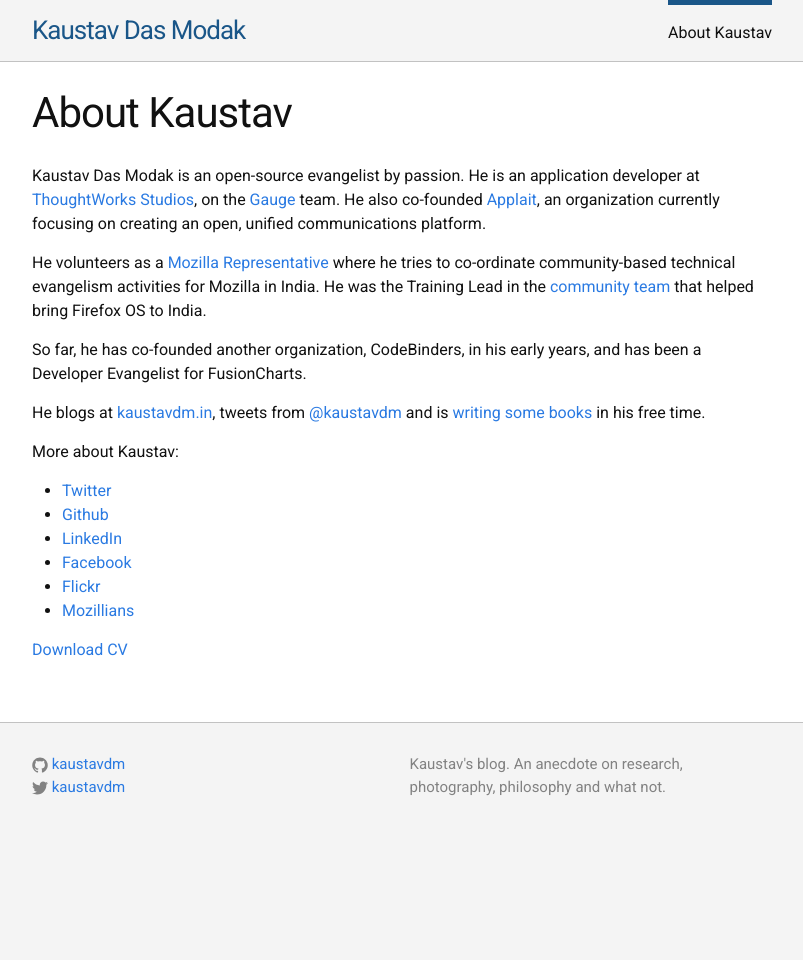
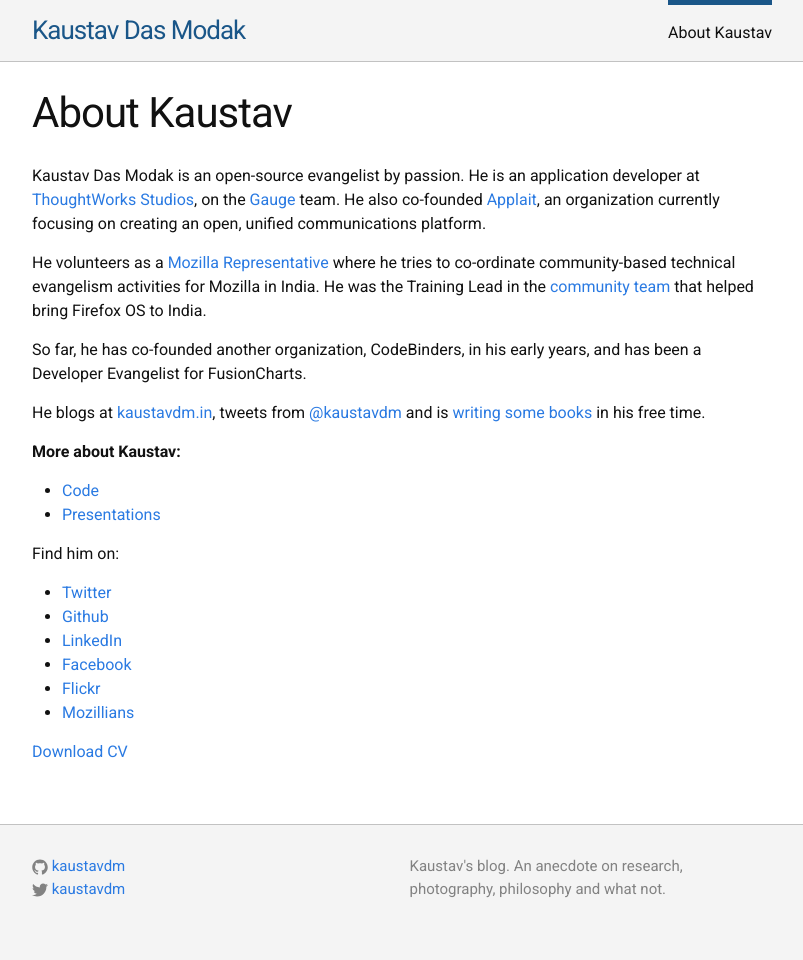
Before and after one commit to kaustavdm/website, a Jekyll site: the page built from about-me/index.md, in a window 1280 px wide. Shown: the whole page, without its empty margins (238-1041 px from the left). Built offline with Jekyll 4.4.1, drawn with Linux system fonts in a browser that asks for light colours; before the commit the page ends 900 px from its top, so only the background shows below that.

Commit message:
Add code & presentation links to about me
Signed-off-by: Kaustav Das Modak <kaustav.dasmodak@yahoo.co.in>

```diff
--- a/about-me/index.md
+++ b/about-me/index.md
@@ -16,7 +16,12 @@ So far, he has co-founded another organization, CodeBinders, in his early years,
 
 He blogs at [kaustavdm.in](http://kaustavdm.in), tweets from [@kaustavdm](http://twitter.com/kaustavdm) and is [writing some books](https://leanpub.com/u/kaustavdm) in his free time.
 
-More about Kaustav:
+**More about Kaustav:**
+
+* [Code](https://code.kaustavdm.in)
+* [Presentations](https://presentations.kaustavdm.in)
+
+Find him on:
 
 * [Twitter](http://twitter.com/kaustavdm)
 * [Github](https://github.com/kaustavdm)
@@ -25,4 +30,5 @@ More about Kaustav:
 * [Flickr](http://www.flickr.com/photos/kaustav_das_modak/)
 * [Mozillians](https://mozillians.org/en-US/u/kaustavdm/)
 
+
 [Download CV](https://kaustavdm.in/static/cv/Kaustav-CV-Dec-2015.pdf)
```
